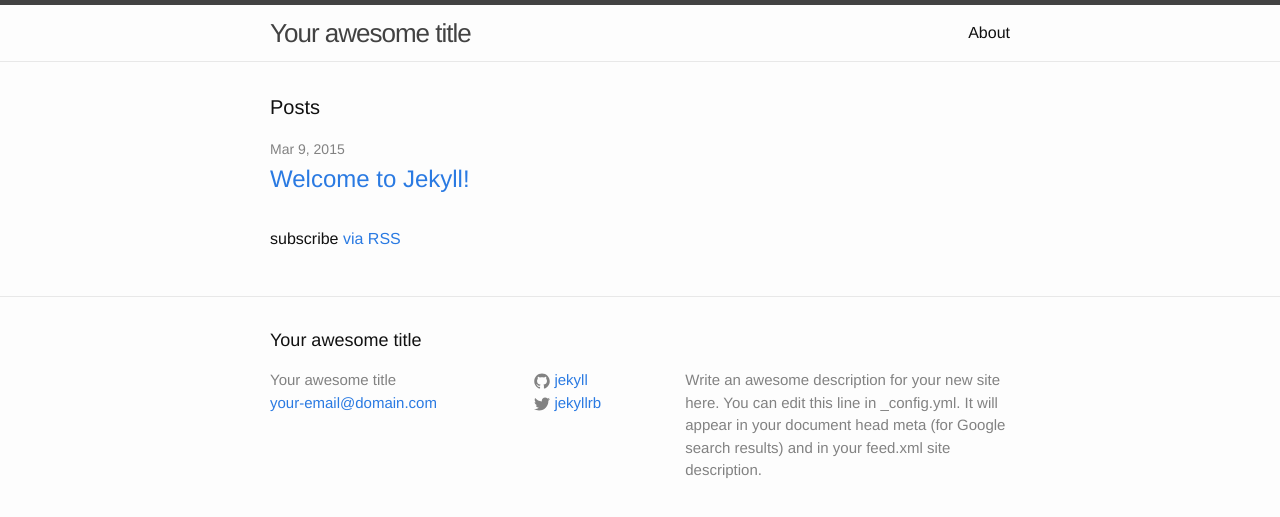
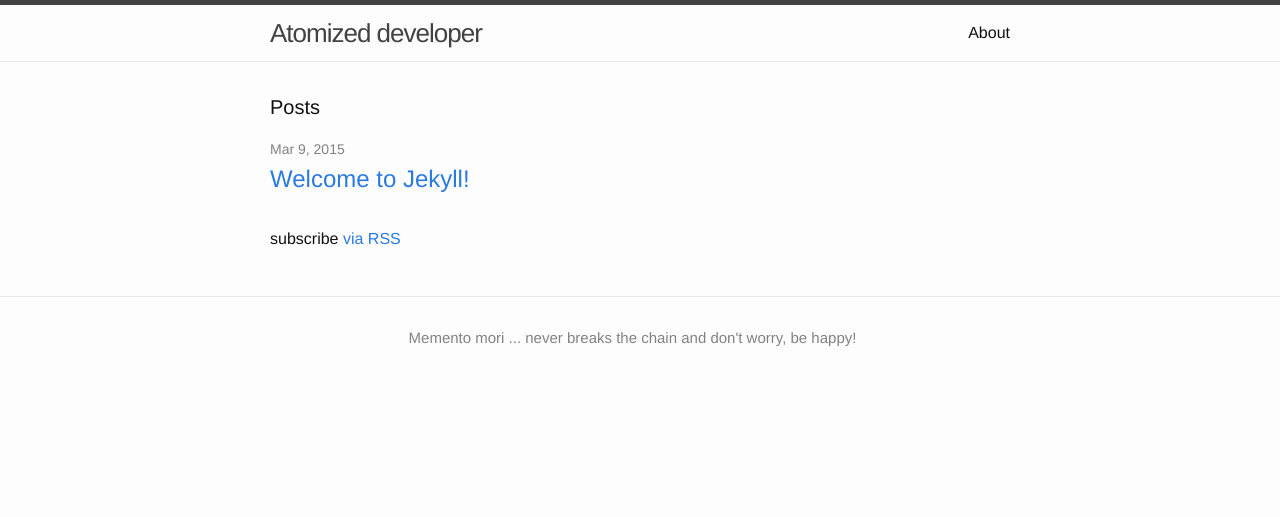
Before and after one commit to antonfefilov/antonfefilov.github.io, a Jekyll site: the page built from index.html, in a window 1280 px wide. Shown: the top 517 px of the page. Built offline with Jekyll 4.4.1, drawn with Linux system fonts in a browser that asks for light colours.

Commit message:
change footer

```diff
--- a/_config.yml
+++ b/_config.yml
@@ -1,14 +1,12 @@
 # Site settings
-title: Your awesome title
-email: your-email@domain.com
+title: Atomized developer
+email: anton.fefilov@flatstack.com
 description: > # this means to ignore newlines until "baseurl:"
-  Write an awesome description for your new site here. You can edit this
-  line in _config.yml. It will appear in your document head meta (for
-  Google search results) and in your feed.xml site description.
+  Memento mori ... never breaks the chain and don't worry, be happy!
 baseurl: "" # the subpath of your site, e.g. /blog/
 url: "http://yourdomain.com" # the base hostname & protocol for your site
-twitter_username: jekyllrb
-github_username:  jekyll
+twitter_username: antonfefilov
+github_username: antonfefilov
 
 # Build settings
 markdown: kramdown
--- a/_includes/footer.html
+++ b/_includes/footer.html
@@ -1,55 +1,7 @@
 <footer class="site-footer">
-
   <div class="wrapper">
-
-    <h2 class="footer-heading">{{ site.title }}</h2>
-
     <div class="footer-col-wrapper">
-      <div class="footer-col  footer-col-1">
-        <ul class="contact-list">
-          <li>{{ site.title }}</li>
-          <li><a href="mailto:{{ site.email }}">{{ site.email }}</a></li>
-        </ul>
-      </div>
-
-      <div class="footer-col  footer-col-2">
-        <ul class="social-media-list">
-          {% if site.github_username %}
-          <li>
-            <a href="https://github.com/{{ site.github_username }}">
-              <span class="icon  icon--github">
-                <svg viewBox="0 0 16 16">
-                  <path fill="#828282" d="M7.999,0.431c-4.285,0-7.76,3.474-7.76,7.761 c0,3.428,2.223,6.337,5.307,7.363c0.388,0.071,0.53-0.168,0.53-0.374c0-0.184-0.007-0.672-0.01-1.32 c-2.159,0.469-2.614-1.04-2.614-1.04c-0.353-0.896-0.862-1.135-0.862-1.135c-0.705-0.481,0.053-0.472,0.053-0.472 c0.779,0.055,1.189,0.8,1.189,0.8c0.692,1.186,1.816,0.843,2.258,0.645c0.071-0.502,0.271-0.843,0.493-1.037 C4.86,11.425,3.049,10.76,3.049,7.786c0-0.847,0.302-1.54,0.799-2.082C3.768,5.507,3.501,4.718,3.924,3.65 c0,0,0.652-0.209,2.134,0.796C6.677,4.273,7.34,4.187,8,4.184c0.659,0.003,1.323,0.089,1.943,0.261 c1.482-1.004,2.132-0.796,2.132-0.796c0.423,1.068,0.157,1.857,0.077,2.054c0.497,0.542,0.798,1.235,0.798,2.082 c0,2.981-1.814,3.637-3.543,3.829c0.279,0.24,0.527,0.713,0.527,1.437c0,1.037-0.01,1.874-0.01,2.129 c0,0.208,0.14,0.449,0.534,0.373c3.081-1.028,5.302-3.935,5.302-7.362C15.76,3.906,12.285,0.431,7.999,0.431z"/>
-                </svg>
-              </span>
-
-              <span class="username">{{ site.github_username }}</span>
-            </a>
-          </li>
-          {% endif %}
-
-          {% if site.twitter_username %}
-          <li>
-            <a href="https://twitter.com/{{ site.twitter_username }}">
-              <span class="icon  icon--twitter">
-                <svg viewBox="0 0 16 16">
-                  <path fill="#828282" d="M15.969,3.058c-0.586,0.26-1.217,0.436-1.878,0.515c0.675-0.405,1.194-1.045,1.438-1.809
-                  c-0.632,0.375-1.332,0.647-2.076,0.793c-0.596-0.636-1.446-1.033-2.387-1.033c-1.806,0-3.27,1.464-3.27,3.27 c0,0.256,0.029,0.506,0.085,0.745C5.163,5.404,2.753,4.102,1.14,2.124C0.859,2.607,0.698,3.168,0.698,3.767 c0,1.134,0.577,2.135,1.455,2.722C1.616,6.472,1.112,6.325,0.671,6.08c0,0.014,0,0.027,0,0.041c0,1.584,1.127,2.906,2.623,3.206 C3.02,9.402,2.731,9.442,2.433,9.442c-0.211,0-0.416-0.021-0.615-0.059c0.416,1.299,1.624,2.245,3.055,2.271 c-1.119,0.877-2.529,1.4-4.061,1.4c-0.264,0-0.524-0.015-0.78-0.046c1.447,0.928,3.166,1.469,5.013,1.469 c6.015,0,9.304-4.983,9.304-9.304c0-0.142-0.003-0.283-0.009-0.423C14.976,4.29,15.531,3.714,15.969,3.058z"/>
-                </svg>
-              </span>
-
-              <span class="username">{{ site.twitter_username }}</span>
-            </a>
-          </li>
-          {% endif %}
-        </ul>
-      </div>
-
-      <div class="footer-col  footer-col-3">
-        <p class="text">{{ site.description }}</p>
-      </div>
+      <p class="text text-center">{{ site.description }}</p>
     </div>
-
   </div>
-
 </footer>
--- a/_sass/_base.scss
+++ b/_sass/_base.scss
@@ -202,3 +202,12 @@ pre {
         }
     }
 }
+
+
+
+/**
+ * Helpers
+ */
+.text-center {
+  text-align: center;
+}
```
